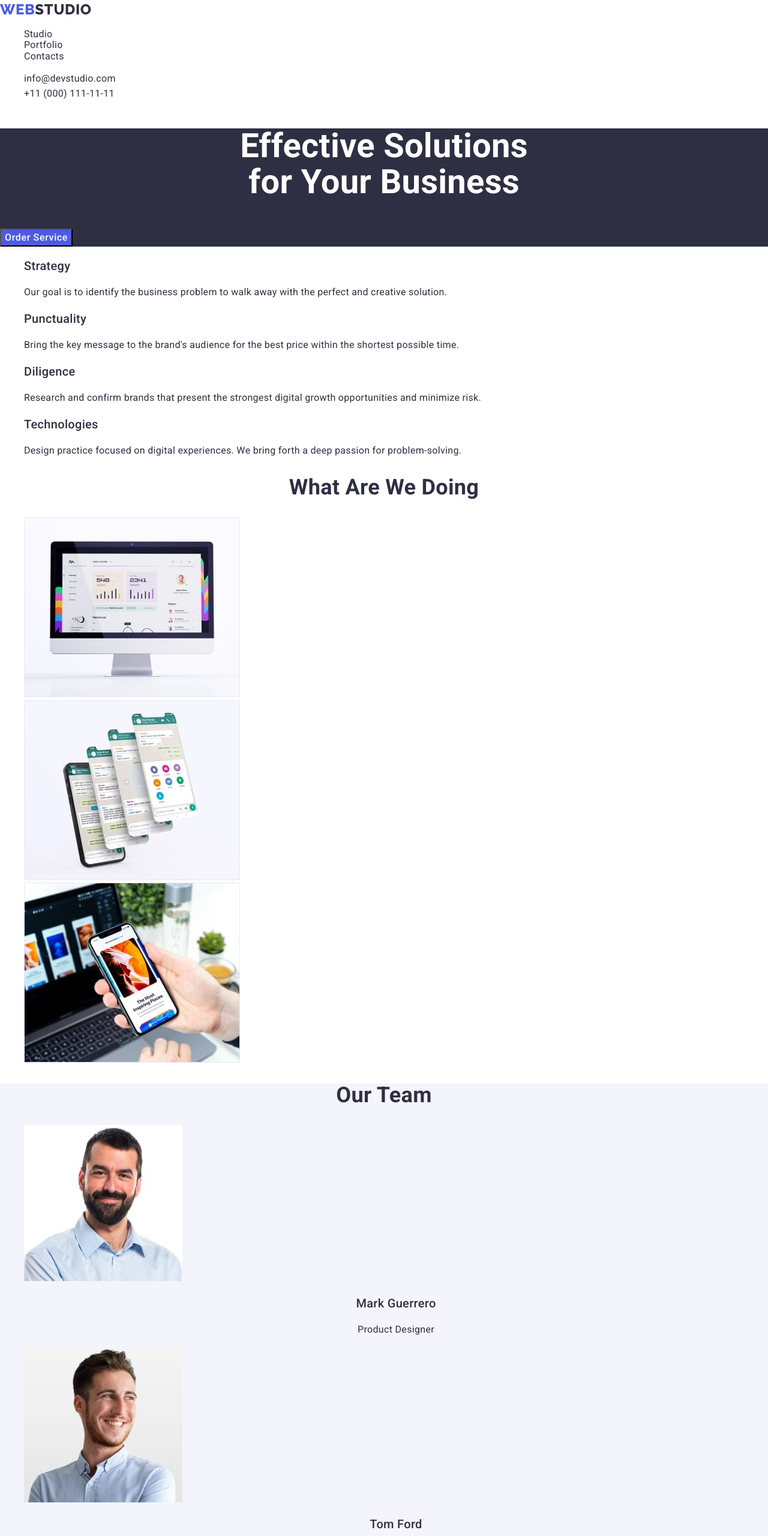
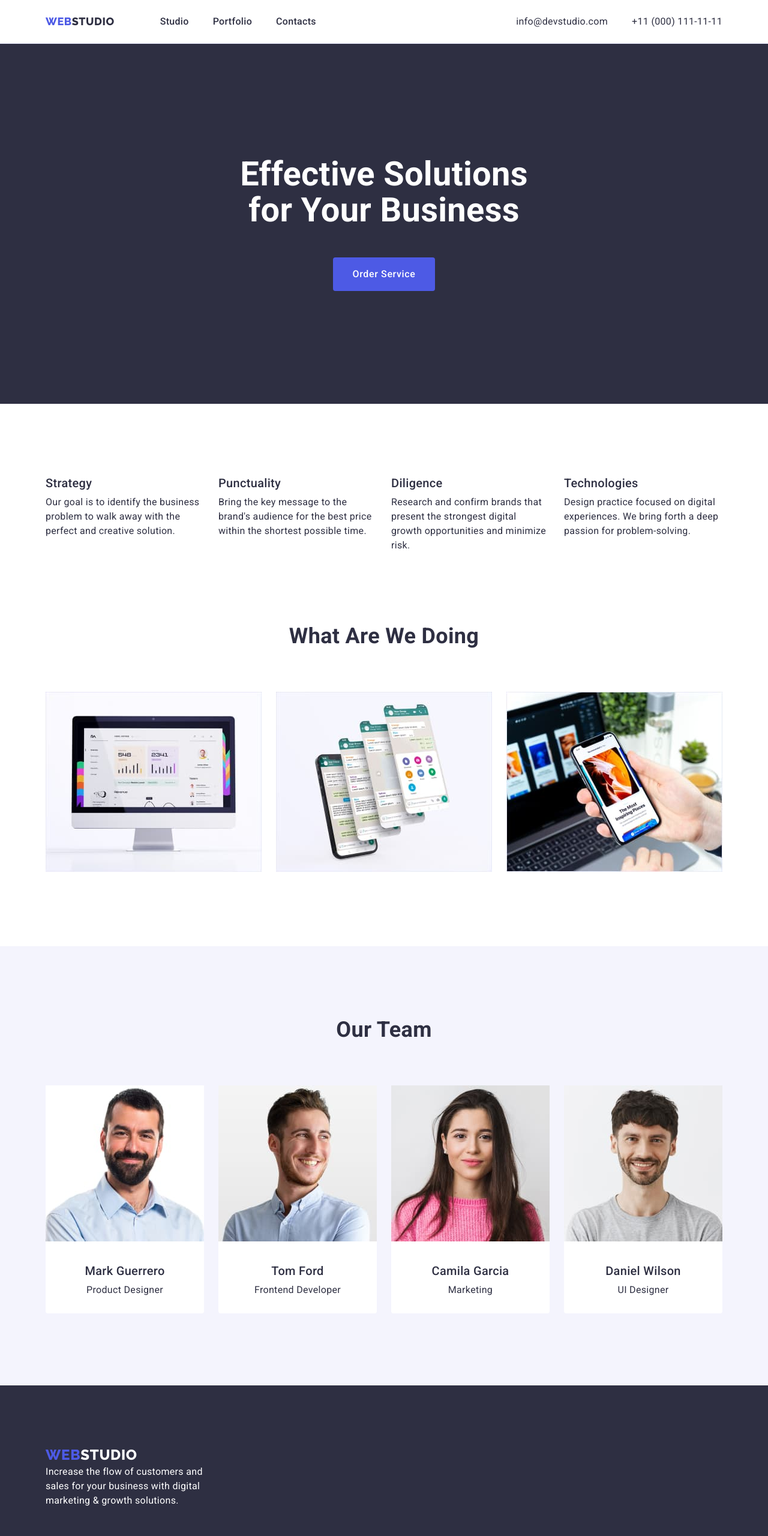
Before and after one commit to alekskaptur/goit-markup-hw-03, a plain HTML site: page index.html in a window 1280 px wide. Shown: the top 2560 px of the page at 60% size. Drawn offline with nearby package versions, Linux system fonts and the light colour scheme.

Commit message:
css до дз 3

```diff
--- a/css/styles.css
+++ b/css/styles.css
@@ -39,15 +39,33 @@ a {
     overflow: hidden;
 }
 
+.container {
+    margin-left: auto;
+    margin-right: auto;
+    width: 1128px;
+    padding-left: 15px;
+    padding-right: 15px;
+    /* outline: 1px solid red; */
+    box-sizing: content-box;
+}
+
+h1, h2, h3, h4, h5, h6, p, ul {
+    padding: 0;
+    margin: 0;
+}
 
 /* MAIN PAGE */
 
 
 /* Header */
 
+header {
+    border-bottom: 1px solid #E7E9FC;
+}
+
 .header-logo {
     font-family: 'Raleway', sans-serif;
-    font-size: 24px;
+    font-size: 18px;
     font-weight: 800;
     line-height: 1.33;
     letter-spacing: 0.03em;
@@ -59,26 +77,69 @@ a {
     color: var(--accent-color);
 }
 
-.header-navigation {
+.header-navigation-list {
+    display: flex;
+    margin-left: 76px;
+    padding-inline-start: 0px;
+}
+
+/* .header-navigation-list li {
+    outline: 1px solid tomato;
+} */
+
+.header-navigation-item:not(:last-child) {
+    margin-right: 40px;
+
+}
+
+.header-navigation-link {
     color: var(--text-color);
     font-weight: 500;
     line-height: 1.33;
 }
 
-.header-navigation:hover,
-.header-navigation:focus {
+.header-navigation-link:hover,
+.header-navigation-link:focus {
     color: var(--hover-color);
 }
 
 .header-address {
+    margin-left: auto;
+}
+
+.header-address-list {
+    display: flex;
+}
+
+.header-address-item:not(:first-child) {
+    margin-left: 40px;
+}
+
+/* .header-address-list li {
+    outline: 1px solid tomato;
+} */
+
+.header-address-link {
     color: var(--text-color);
     font-style: normal;
     line-height: 1.53;
 }
 
-.header-address:hover,
-.header-address:focus {
+.header-address-link:hover,
+.header-address-link:focus {
     color: var(--hover-color);
+}
+
+.header-container {
+    display: flex;
+    align-items: center;
+    height: 72px;
+
+}
+
+.header-nav {
+    display: flex;
+    align-items: center;
 }
 
 /* Hero Section */
@@ -87,7 +148,14 @@ a {
     background-color: var(--text-color);
 }
 
+.hero-container {
+    padding-top: 188px;
+    padding-bottom: 188px;
+}
+
+
 .hero-title {
+    margin-bottom: 48px;
     font-style: normal;
     font-weight: 700;
     font-size: 56px;
@@ -97,6 +165,12 @@ a {
 }
 
 .hero-button {
+    padding: 16px 32px;
+    margin-left: auto;
+    margin-right: auto;
+
+
+
     background: var(--accent-color);
     color: white;
     font-family: inherit;
@@ -108,6 +182,9 @@ a {
     align-items: center;
     letter-spacing: 0.04em;
     cursor: pointer;
+
+    border-radius: 4px;
+    border-width: 0;
 }
 
 .hero-button:hover,
@@ -118,10 +195,28 @@ a {
 
 /* Our adventages */
 
+.adventages-container {
+    padding-top: 120px;
+    padding-bottom: 120px;
+}
+
+.adventages-list {
+    display: flex;
+    flex-wrap: wrap;
+    gap: 24px;
+    padding-left: 0;
+    padding-right: 0;
+}
+
+.adventages-item {
+    flex-basis: 264px;
+}
+
 .adventage-subtitle {
     font-weight: 500;
     font-size: 20px;
     line-height: 1.2;
+    margin-bottom: 8px;
 }
 
 .adventages-description {
@@ -130,12 +225,31 @@ a {
 
 /* What are we doing */
 
+.doing-container {
+    padding-bottom: 120px;
+}
+
+.doing-list {
+    display: flex;
+    flex-wrap: wrap;
+    gap: 24px;
+    padding-left: 0;
+    padding-right: 0;
+}
+
+.doing-item {
+    flex-basis: 360px;
+}
+
 .second-title {
+    margin-bottom: 72px;
+
     font-weight: 700;
     font-size: 36px;
     line-height: 1.11;
     text-align: center;
     text-transform: capitalize;
+
 }
 
 /* Our team */
@@ -144,7 +258,37 @@ a {
     background-color: var(--second-bg-color);
 }
 
+.team-container {
+    padding-top: 120px;
+    padding-bottom: 120px;
+}
+
+
+.team-list {
+    display: flex;
+    flex-wrap: wrap;
+    gap: 24px;
+    padding-left: 0;
+    padding-right: 0;
+}
+
+.team-item {
+    flex-basis: 264px;
+}
+
+.team-list-card {
+    background-color: var(--main-white-color);
+    height: 380px;
+    border-radius: 0 0 4px 4px;
+}
+
+.team-text {
+    margin-bottom: 32px;
+    margin-top: 32px;
+}
+
 .team-subtitle {
+    margin-bottom: 8px;
     font-weight: 500;
     font-size: 20px;
     line-height: 1.2;
@@ -163,6 +307,12 @@ a {
     background-color: var(--text-color);
 }
 
+.footer-container {
+    padding-top: 100px;
+    padding-bottom: 100px;
+}
+
+
 .footer-logo {
     font-family: 'Raleway', sans-serif;
     font-size: 24px;
@@ -179,7 +329,8 @@ a {
 
 .footer-description {
     color: var(--main-white-color);
-    line-height: 1.5px;
+    line-height: 1.5;
+    width: 264px;
 
 }
 
@@ -187,7 +338,21 @@ a {
 
 /* PORTFOLIO PAGE */
 
+.work-list-container {
+    padding-top: 96px;
+    padding-bottom: 120px;
+}
+
+.list-filter {
+    display: flex;
+    justify-content: center;
+    gap: 24px;
+    margin-bottom: 72px;
+}
+
 .button-filter {
+    padding: 12px 24px;
+
     background-color: var(--second-bg-color);
     color: var(--accent-color);
     font-family: inherit;
@@ -198,6 +363,8 @@ a {
     text-align: center;
     letter-spacing: 0.04em;
     cursor: pointer;
+    border-radius: 4px;
+    border: 1px solid #E7E9FC;
 }
 
 .button-filter:hover,
@@ -206,11 +373,44 @@ a {
     color: var(--main-white-color)
 }
 
+.work-list {
+
+    display: flex;
+    flex-wrap: wrap;
+    column-gap: 24px;
+    row-gap: 48px;
+
+    padding: 0;
+    margin: 0;
+}
+
+.work-card {
+    background-color: var(--main-white-color);
+    height: 420px;
+
+}
+
+.work-item {
+    flex-basis: calc((100% - 48px) / 3);
+}
+
+.work-image {
+    display: block;
+}
+
+.work-text {
+    border-left: 1px solid #E7E9FC;
+    border-right: 1px solid #E7E9FC;
+    border-bottom: 1px solid #E7E9FC;
+    padding: 32px 16px;
+
+}
 
 .work-title {
     font-weight: 500;
     font-size: 20px;
     line-height: 1.2;
+    margin-bottom: 8px;
 }
 
 .work-type {
```
